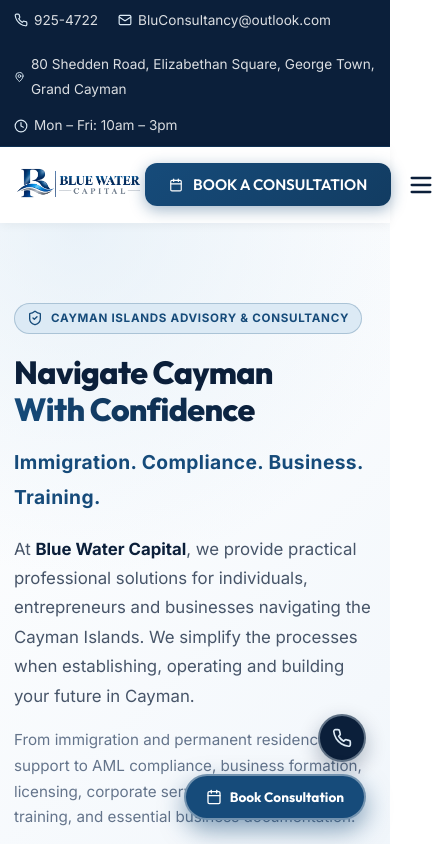
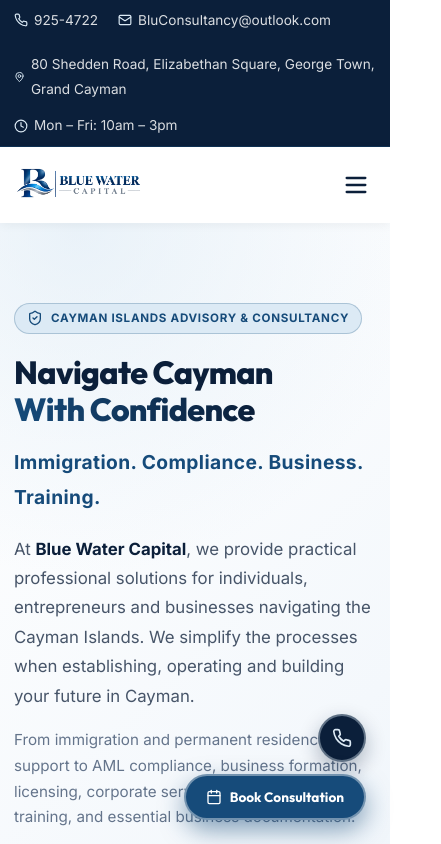
Before and after one commit to hetvi462003-hash/Bluewater-capital, a React (Vite) app: page / in a window 390 px wide. Shown: the top 844 px of the page, 441 px wide, since content can reach past the window. Built offline with nearby package versions, Linux system fonts and the light colour scheme.

Commit message:
Hide navbar button on mobile to prevent horizontal overflow

```diff
--- a/src/components/Navbar.jsx
+++ b/src/components/Navbar.jsx
@@ -233,7 +233,7 @@
         <div style={{ display: 'flex', alignItems: 'center', gap: '10px', flexShrink: 0 }}>
           <button
             onClick={onOpenConsultation}
-            className="btn-primary"
+            className="btn-primary nav-book-btn"
             style={{
               padding: '9px 16px',
               fontSize: '0.8rem',
@@ -297,6 +297,9 @@
           .desktop-nav { display: none !important; }
           .mobile-toggle-btn { display: flex !important; }
         }
+        @media (max-width: 500px) {
+          .nav-book-btn { display: none !important; }
+        }
       `}</style>
     </header>
   );
--- a/src/index.css
+++ b/src/index.css
@@ -44,6 +44,7 @@
   line-height: 1.8;
   -webkit-font-smoothing: antialiased;
   -moz-osx-font-smoothing: grayscale;
+  overflow-x: hidden;
 }
 
 h1, h2, h3, h4, h5, h6 {
```
